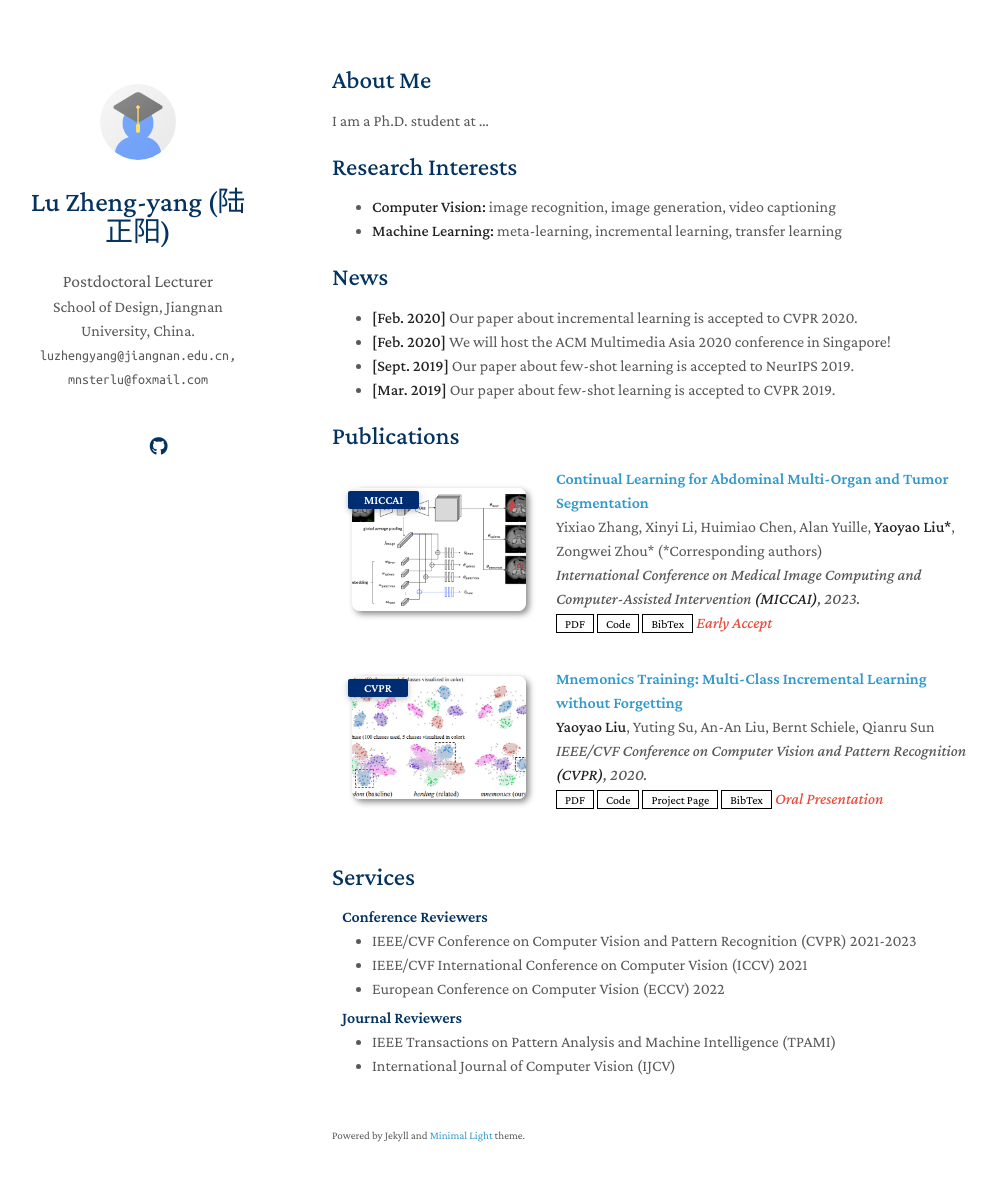
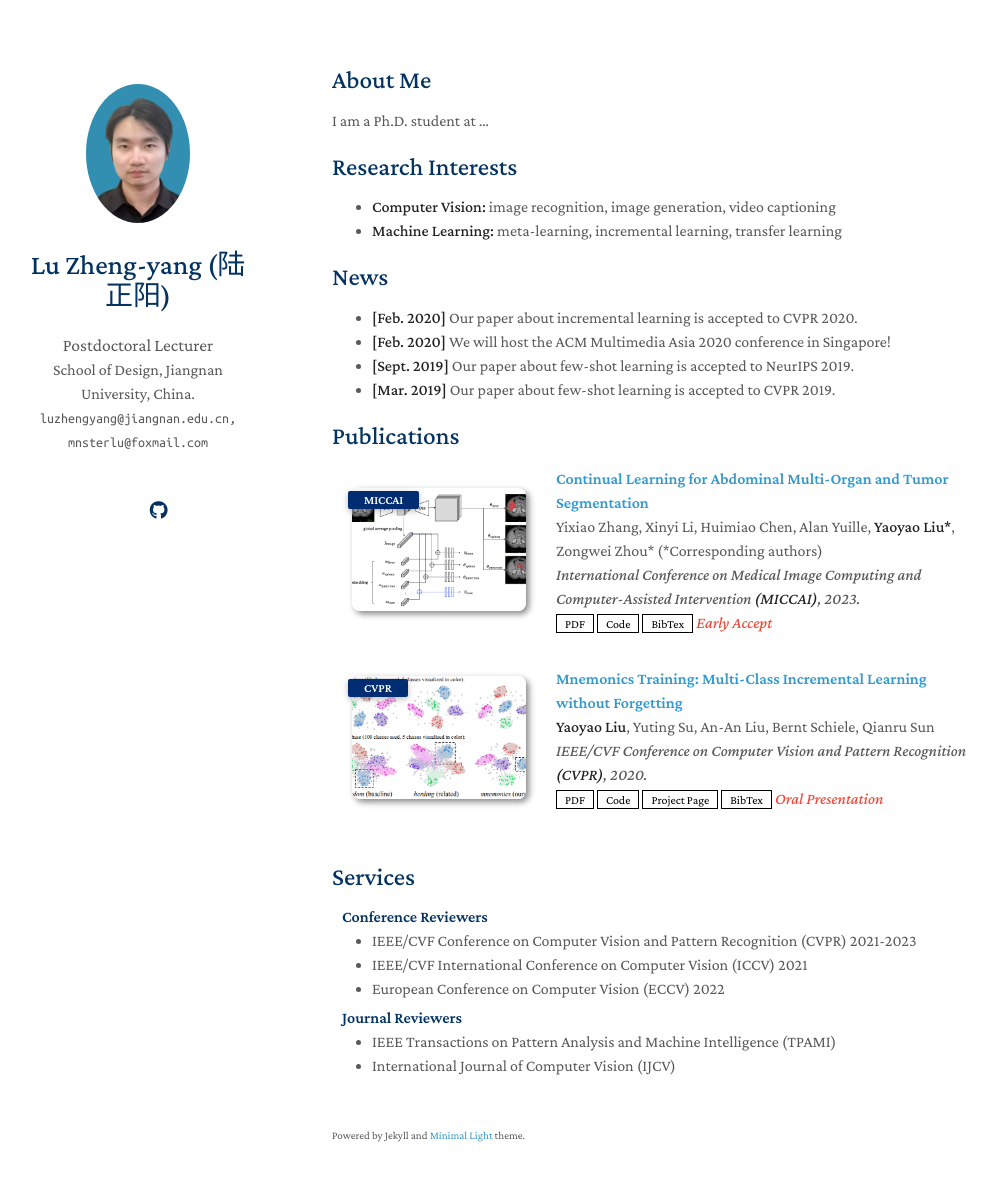
Before and after one commit to Mnster00/Lu.github.io, a Jekyll site: the page built from index.md, in a window 1280 px wide and 1216 px high. Shown: the top 1181 px of the window, without its empty margins (138-1135 px from the left). Built offline with Jekyll 4.4.1, drawn with Linux system fonts in a browser that asks for light colours; a style sheet for code colours, icons or effects is not loaded; our own code applies the rules of GitHub Pages for plain Markdown files.

Commit message:
Update _config.yml

```diff
--- a/_config.yml
+++ b/_config.yml
@@ -4,11 +4,6 @@ position: Postdoctoral Lecturer
 affiliation: School of Design, Jiangnan University, China.
 email: luzhengyang@jiangnan.edu.cn, mnsterlu@foxmail.com
 
-# Search Engine Optimization (SEO)
-# The following information is used to improve the website traffic from search engines, e.g., Google.
-keywords: minimal light
-description: The Minimal Light is a simple and elegant jekyll theme for academic personal homepage.
-canonical: https://minimal-light-theme.yliu.me/
 
 # Links
 # If you don't need one of them, you may delete the corresponding line.
@@ -17,7 +12,7 @@ github_link: https://github.com/Mnster00
 
 # Images (e.g., your profile picture and your website's favicon)
 # "favicon" and "favicon_dark" are used for the light and dark modes, respectively.
-avatar: ./assets/img/avatar.png
+avatar: ./assets/img/5f95b997aa7bdf66cea30fb78475129.jpg
 favicon: ./assets/img/favicon.png
 favicon_dark: ./assets/img/favicon-dark.png
 
@@ -33,9 +28,7 @@ auto_dark_mode: true
 # You can use this option to choose between Serif or Sans Serif fonts.
 font: "Serif" # or "Sans Serif"
 
-# Google Analytics ID
-# Please remove this if you don't use Google Analytics
-google_analytics: UA-111540567-4
+
 
 # Use this project as a remote theme for GitHub Pages
 # See the guide here: https://docs.github.com/en/pages/setting-up-a-github-pages-site-with-jekyll/adding-a-theme-to-your-github-pages-site-using-jekyll
```
